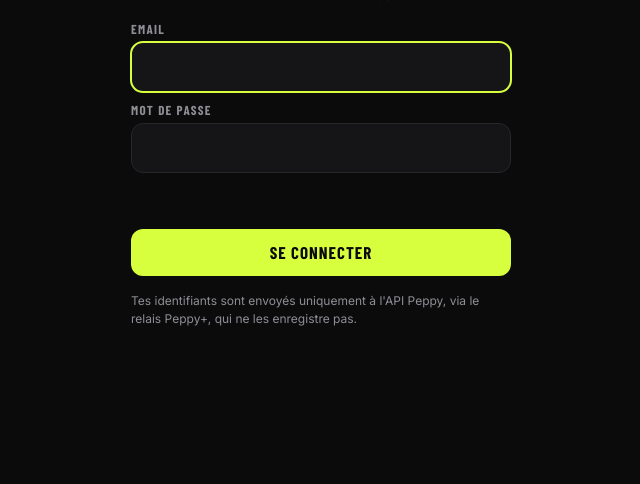
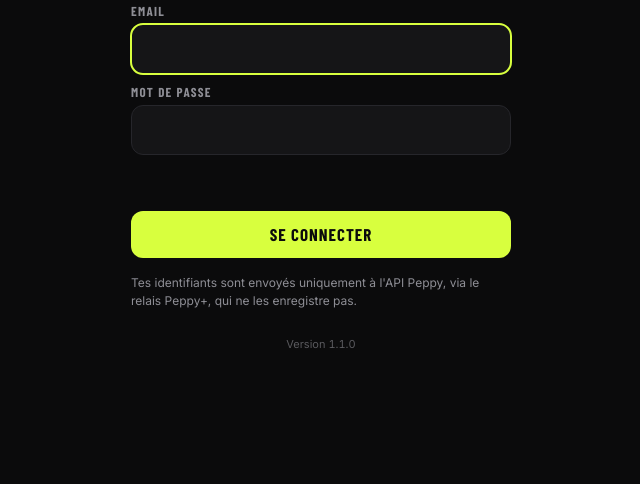
Before and after one commit to Fimeo/peppyfork, a plain HTML site: page public/index.html in a window 1280 px wide. Shown: the part 316-800 px from the top of the page, without its empty margins (319-959 px from the left). Drawn offline with nearby package versions, Linux system fonts and the light colour scheme; a web font is replaced by a local one.

Commit message:
Page de connexion : affiche le numéro de version
Co-Authored-By: Claude Opus 5.5 <noreply@anthropic.com>
Claude-Session: https://claude.ai/code/session_01AcPhkB4WmKfZthATNr3wZ4

```diff
--- a/public/app.js
+++ b/public/app.js
@@ -1,6 +1,9 @@
 // Peppy+ — interface alternative pour réserver ses cours via l'API Peppy.
 import { computeStats, viewStats } from './stats.js';
 import { viewPerfs, viewExercise, viewWod as viewWodScores, viewEditScore, viewAdd, viewResults, calcGrid, groupRankings, roundKg, norm } from './perfs.js';
+
+// Affichée sous le formulaire de connexion : à augmenter à chaque mise en ligne.
+const VERSION = '1.1.0';
 
 // ---------------------------------------------------------------- utils
 const $ = (s, el = document) => el.querySelector(s);
@@ -747,6 +750,7 @@ function viewLogin() {
       <div class="error" id="login-error"></div>
       <button class="btn primary block" type="submit">Se connecter</button>
       <p class="muted" style="font-size:12px;margin-top:4px">Tes identifiants sont envoyés uniquement à l'API Peppy, via le relais Peppy+, qui ne les enregistre pas.</p>
+      <p class="version">Version ${VERSION}</p>
     </form>
   </main>`;
 }
--- a/public/styles.css
+++ b/public/styles.css
@@ -474,6 +474,7 @@ dialog#sheet::backdrop { background: rgb(0 0 0 / .65); backdrop-filter: blur(3px
 .login h1 { margin: 0; font: 800 56px/.9 var(--display); text-transform: uppercase; }
 .login h1 span { color: var(--volt); }
 .login p { margin: 0 0 8px; color: var(--muted); }
+.login .version { margin: 8px 0 0; font-size: 11px; text-align: center; opacity: .6; font-variant-numeric: tabular-nums; }
 .field { display: flex; flex-direction: column; gap: 6px; font: 700 13px/1 var(--display); text-transform: uppercase; letter-spacing: .1em; color: var(--muted); }
 .field input { border: 1px solid var(--line); background: var(--surface); border-radius: 12px; padding: 14px; font: 16px var(--body); letter-spacing: 0; text-transform: none; color: var(--text); }
 .field input:focus { outline: 2px solid var(--volt); outline-offset: -1px; }
```
